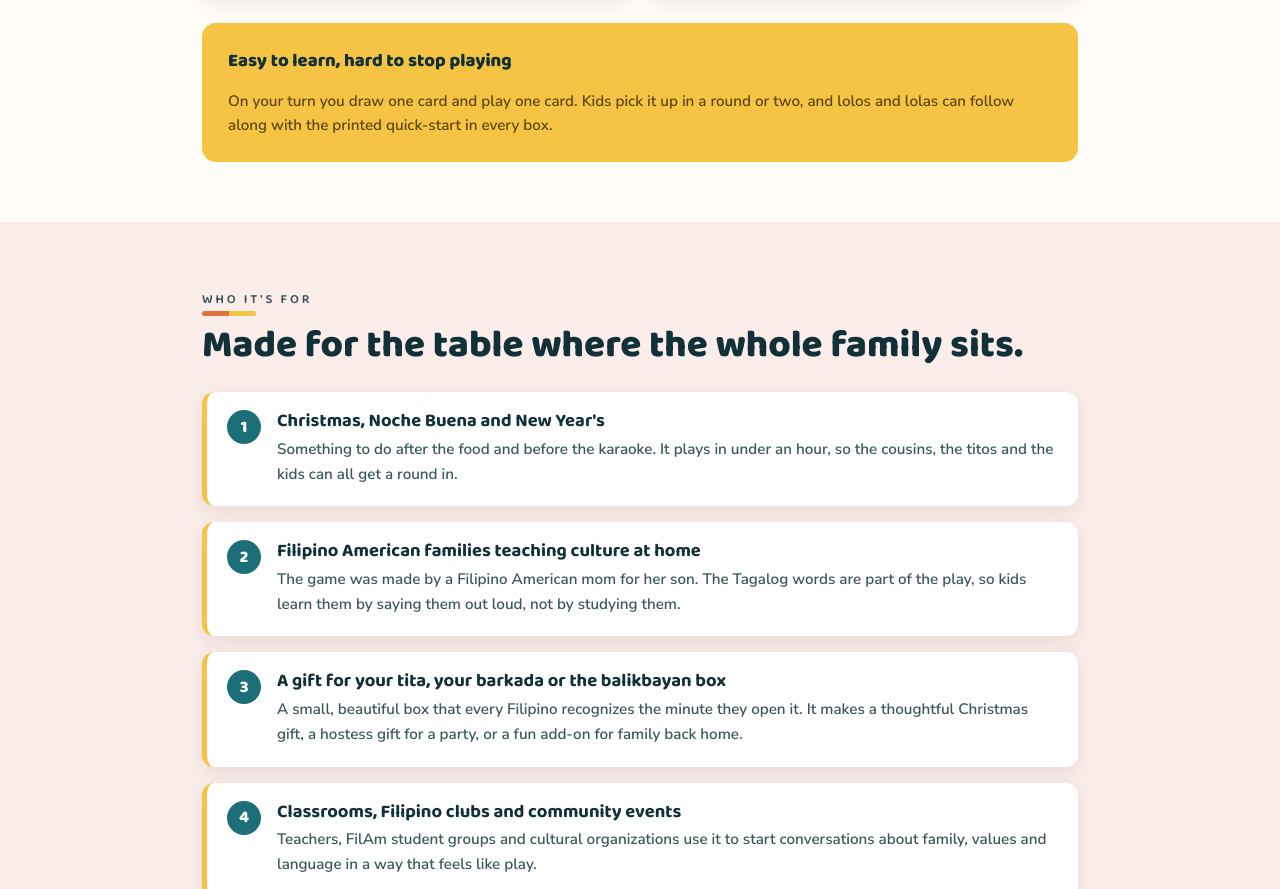
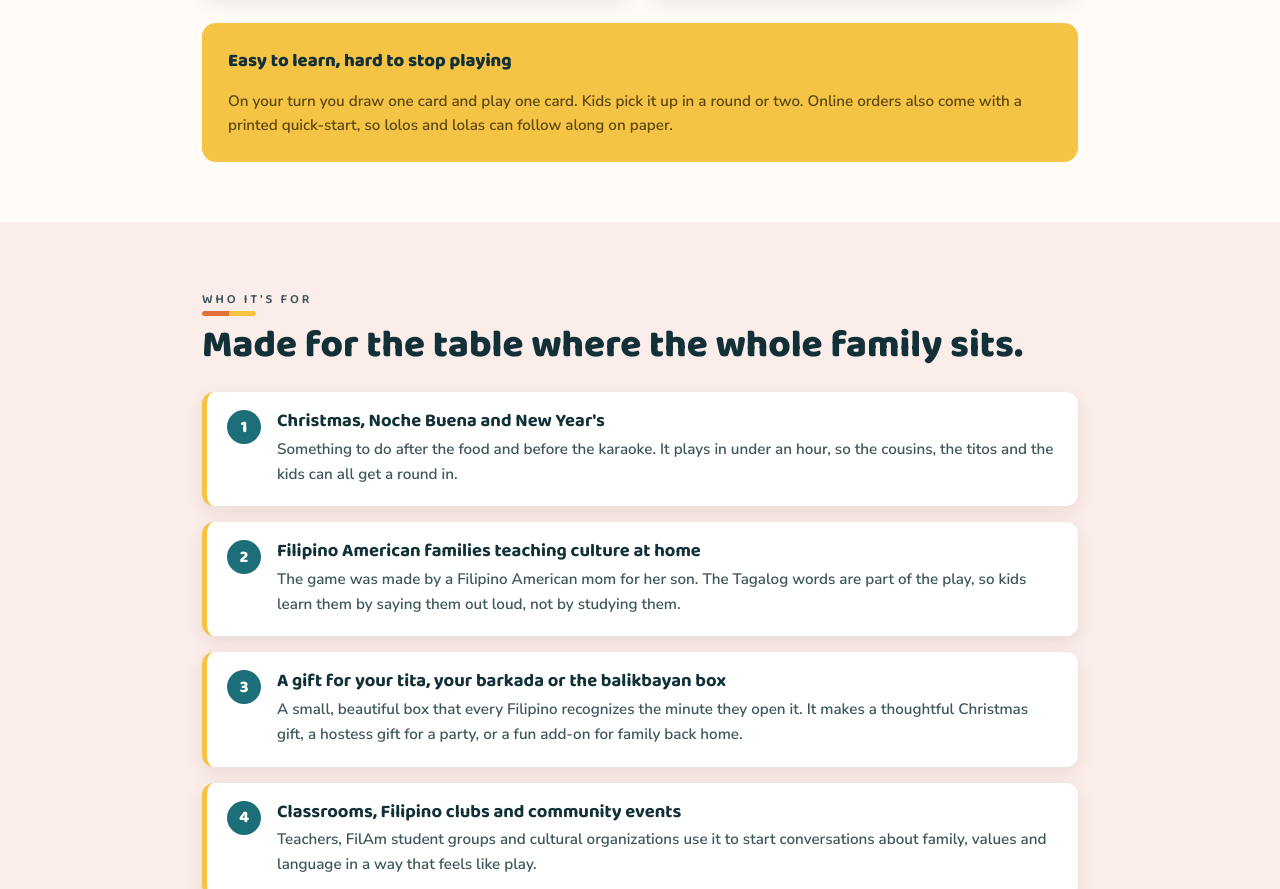
Before and after one commit to Rendlc/salosalosabotage, a plain HTML site: page filipino-party-game.html in a window 1280 px wide. Shown: the part 1374-2263 px from the top of the page. Drawn offline with Linux system fonts and the light colour scheme.

Commit message:
Landing page: quick-start only ships with online orders
Co-Authored-By: Claude Opus 5.5 <noreply@anthropic.com>
Claude-Session: https://claude.ai/code/session_01JS1d5oie2rk97nTSxGK4Df

```diff
--- a/filipino-party-game.html
+++ b/filipino-party-game.html
@@ -417,7 +417,7 @@ footer .followline{font-size:.9rem;color:#9FB6BA;font-weight:600;margin:0;}
     </div>
     <div class="callout">
       <b>Easy to learn, hard to stop playing</b>
-      <span>On your turn you draw one card and play one card. Kids pick it up in a round or two, and lolos and lolas can follow along with the printed quick-start in every box.</span>
+      <span>On your turn you draw one card and play one card. Kids pick it up in a round or two. Online orders also come with a printed quick-start, so lolos and lolas can follow along on paper.</span>
     </div>
   </div>
 </section>
```
